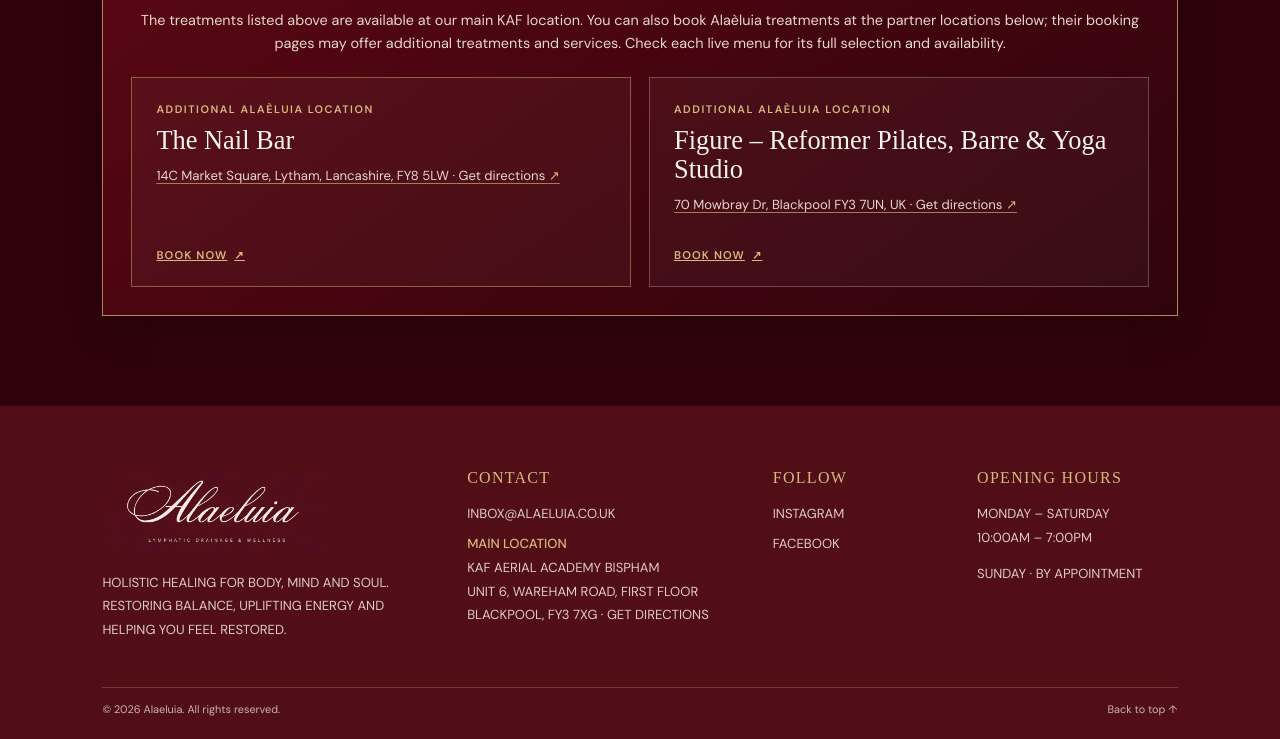
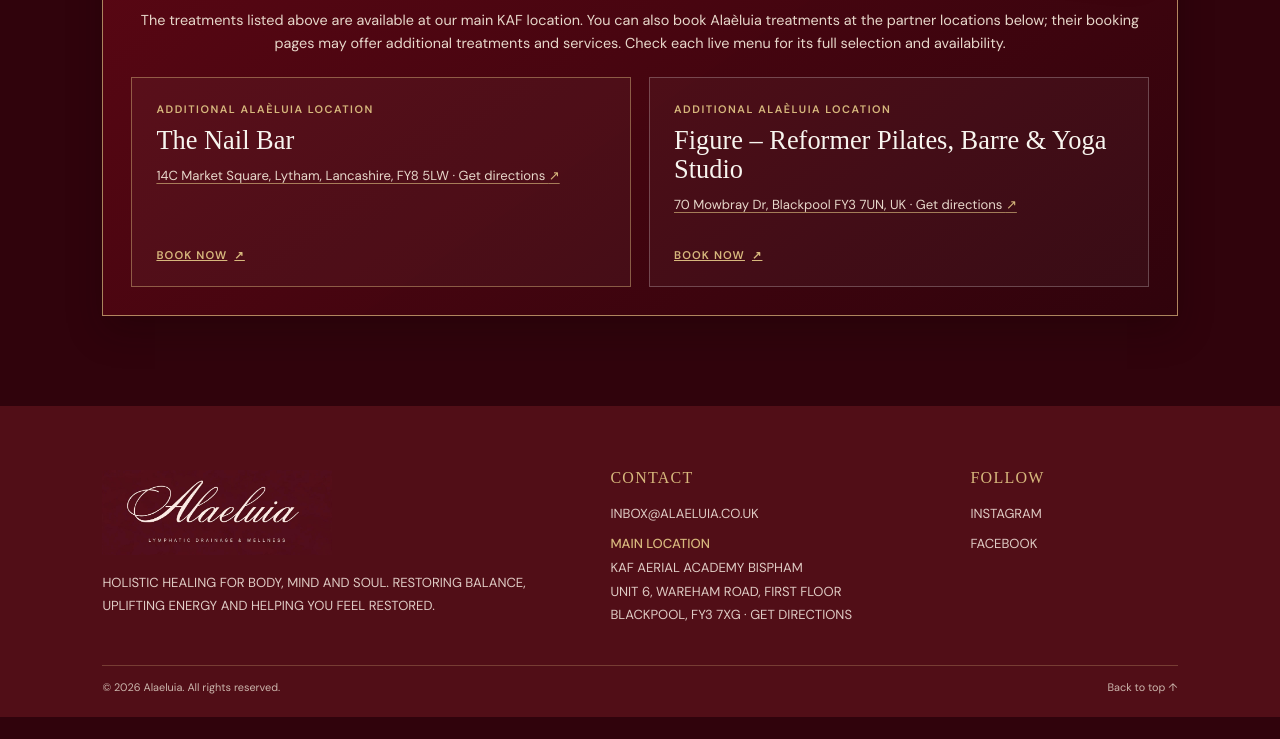
Before and after one commit to alaeluia/alaeluia-site, a plain HTML site: page index.html in a window 1280 px wide. Shown: the part 4205-4944 px from the top of the page. After the commit the page ends 4922 px from the top, so only its background shows below. Drawn offline with Linux system fonts and the light colour scheme; a web font is replaced by a local one.

Commit message:
Remove opening hours from footer
Co-authored-by: Copilot <223556219+Copilot@users.noreply.github.com>

```diff
--- a/index.html
+++ b/index.html
@@ -199,11 +199,6 @@
         <a href="https://www.instagram.com/alaeluia/" target="_blank" rel="noopener noreferrer">Instagram</a>
         <a href="https://www.facebook.com/profile.php?id=61587055676961" target="_blank" rel="noopener noreferrer">Facebook</a>
       </div>
-      <div>
-        <h2>Opening hours</h2>
-        <p>Monday – Saturday<br>10:00am – 7:00pm</p>
-        <p>Sunday · By appointment</p>
-      </div>
     </div>
     <div class="shell footer-bottom"><span>© <span id="footer-year"></span> Alaeluia. All rights reserved.</span><span><a href="#home">Back to top ↑</a></span></div>
   </footer>
--- a/styles.css
+++ b/styles.css
@@ -31,7 +31,7 @@ footer{
 .booking-heading h2{font-family:"Italiana",serif}
 .booking form>h3{font-family:"Italiana",serif;text-transform:none}
 footer{height:auto;min-height:270px;display:block;padding:4rem 0 1.5rem;border-top:1px solid var(--gold)}
-.footer-grid{display:grid;grid-template-columns:1.5fr 1fr .7fr 1fr;gap:4rem;align-items:start}
+.footer-grid{display:grid;grid-template-columns:1.5fr 1fr .7fr;gap:4rem;align-items:start}
 .footer-brand img{display:block;width:230px;height:auto;max-height:100px;object-fit:contain;margin-bottom:1rem}
 .footer-grid h2{font:400 1rem/1 "Italiana",serif;text-transform:uppercase;color:var(--gold);margin:0 0 1rem;letter-spacing:.08em}
 .footer-grid p,.footer-grid a{font-family:"DM Sans",sans-serif;font-size:.82rem;line-height:1.8;color:#dfcbc4;text-decoration:none}
```
